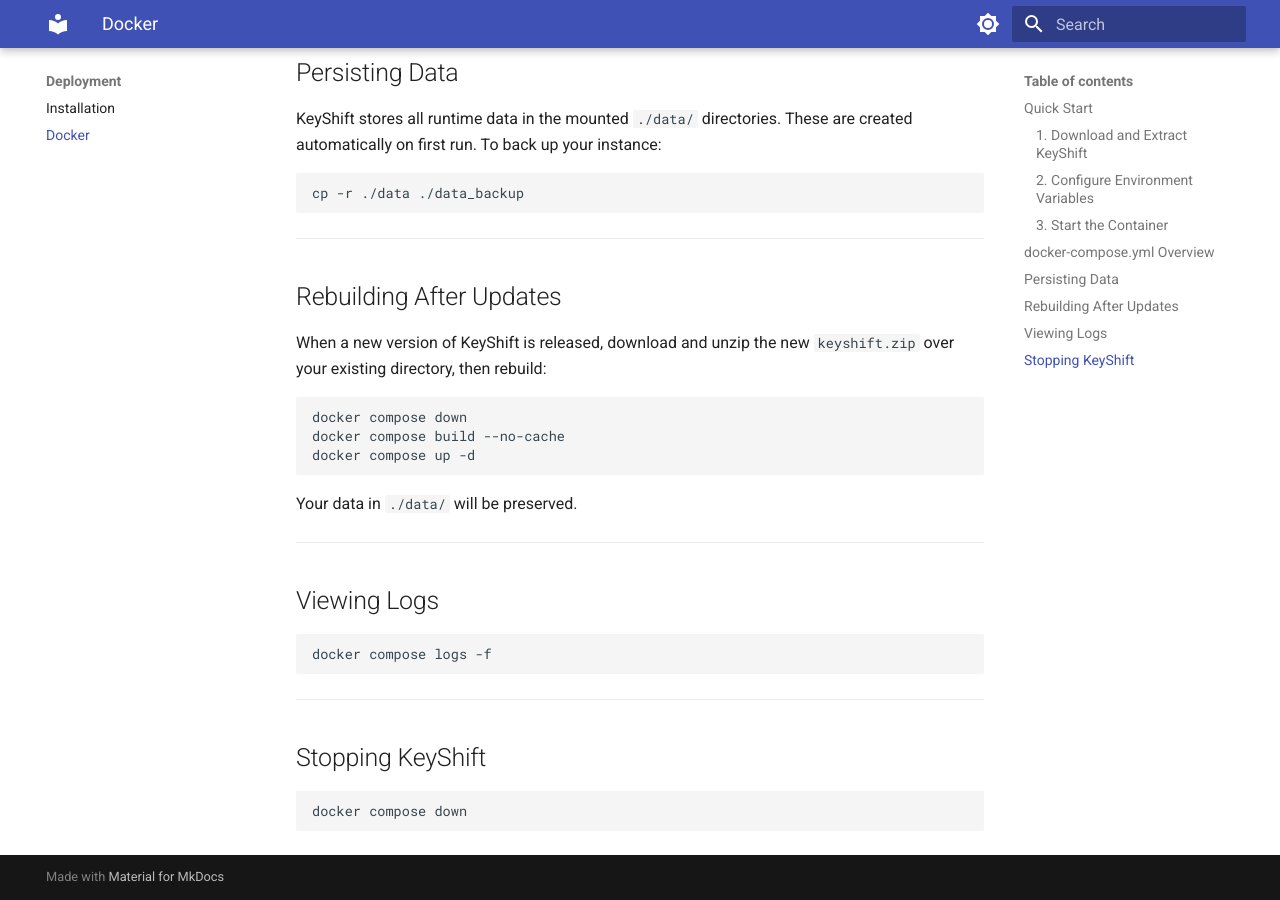
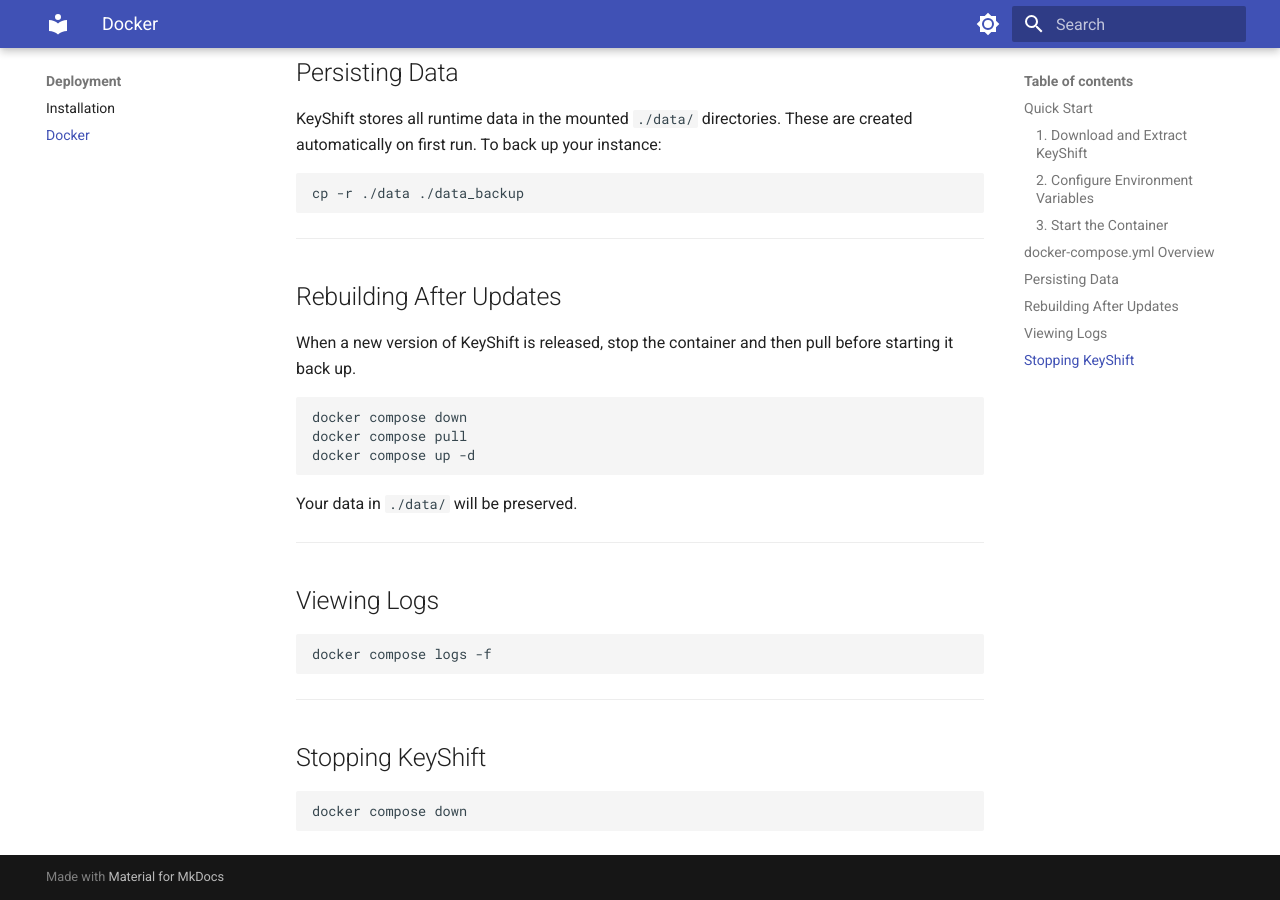
Before and after one commit to helloWorld44-89/KeyShift, an MkDocs documentation site: the page built from docs/docker.md, in a window 1280 px wide and 900 px high, scrolled down 1966 px. Built offline with MkDocs 1.6.1 and Material for MkDocs 9.7.7, drawn with Linux system fonts in a browser that asks for light colours.

Commit message:
doc change for updates

````diff
--- a/docs/docker.md
+++ b/docs/docker.md
@@ -96,11 +96,11 @@
 
 ## Rebuilding After Updates
 
-When a new version of KeyShift is released, download and unzip the new `keyshift.zip` over your existing directory, then rebuild:
+When a new version of KeyShift is released, stop the container and then pull before starting it back up.
 
 ```bash
 docker compose down
-docker compose build --no-cache
+docker compose pull
 docker compose up -d
 ```
 
````
